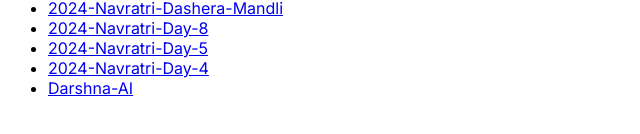
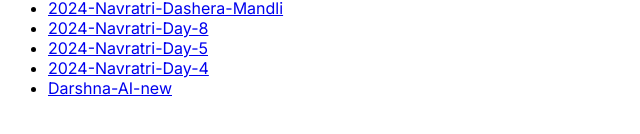
Before and after one commit to FamilyWebsites/nextjs_image_gallary_test_5, a Next.js app: page / in a window 1280 px wide. Shown: the part 338-472 px from the top of the page, without its empty margins (0-640 px from the left). Built offline with nearby package versions, Linux system fonts and the light colour scheme.

Commit message:
Update page.tsx

```diff
--- a/src/app/page.tsx
+++ b/src/app/page.tsx
@@ -20,7 +20,7 @@ export default function Home() {
     '2024-Navratri-Day-8',
     '2024-Navratri-Day-5',
     '2024-Navratri-Day-4',
-    'Darshna-AI'
+    'Darshna-AI-new'
   ];
 
 return (
```
